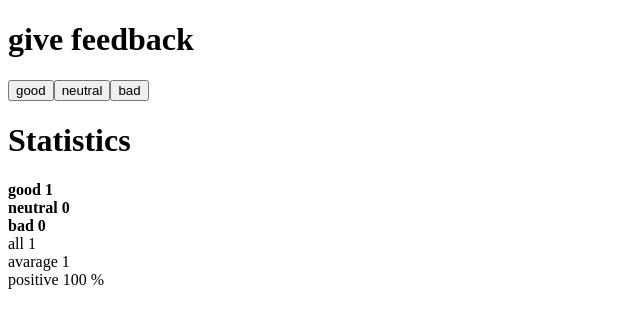
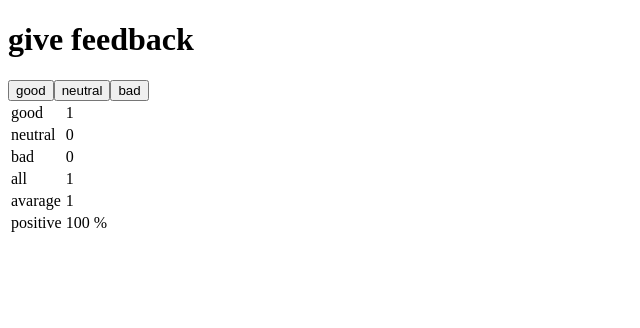
Before and after one commit to FrancoNordinelli/FullStackOpen, a React (Vite) app in the folder part1/: page / in a window 1280 px wide. Both pictures are taken after a click on the button "good". Shown: the top 328 px of the page, without its empty margins (0-640 px from the left). Built offline with nearby package versions, Linux system fonts and the light colour scheme.

Commit message:
1.10 Unicafe

```diff
--- a/part1/unicafe/src/App.jsx
+++ b/part1/unicafe/src/App.jsx
@@ -1,26 +1,42 @@
 import { useState } from "react"
 
+const StatisticsLine = ({ text, value }) => {
+
+
+  return (
+
+          <tr>
+            <td>{text}</td>
+            <td>{value}</td>
+          </tr>
+
+  )
+}
 
 const Statistics = (props) => {
-
-  if(props.bad === 0 && props.good === 0 && props.neutral === 0){
-    return(
-      <h1>No feedback given</h1>
-    )
+  const total = props.good + props.bad + props.neutral
+  if (total === 0) {
+    return <h1>No feedback given</h1>
   }
 
+  const godBad = props.godBad + props.bad
   return (
     <div>
-      <h1>Statistics</h1>
-      <h4 style={{ margin: '0' }}>good {props.good}</h4>
-      <h4 style={{ margin: '0' }}>neutral {props.neutral}</h4>
-      <h4 style={{ margin: '0' }}>bad {props.bad} </h4>
-      <p style={{ margin: '0' }}>all {props.good + props.bad + props.neutral}</p>
-      <p style={{ margin: '0' }}>avarage {((props.good + props.bad * -1) / (props.good + props.bad + props.neutral))}</p>
-      <p style={{ margin: '0' }}>positive {(props.good)*100 / ( props.good + props.bad + props.neutral)} %</p>
+      <table>
+        <tbody>
+      <StatisticsLine text="good" value={props.good} />
+      <StatisticsLine text="neutral" value={props.neutral} />
+      <StatisticsLine text="bad" value={props.bad} />
+      <StatisticsLine text="all" value={total} />
+      <StatisticsLine text="avarage" value={(props.good + (props.bad * (-1))) / total} />
+      <StatisticsLine text="positive" value={(props.good / total) * 100 + ' ' + '%'} />
+      </tbody>
+      </table>
     </div>
   )
 }
+
+
 
 const Button = (props) => {
   return (
@@ -34,7 +50,6 @@ const App = () => {
   const [good, setGood] = useState(0)
   const [neutral, setNeutral] = useState(0)
   const [bad, setBad] = useState(0)
-  const [total, setTotal] = useState(0)
 
   return (
     <div>
@@ -42,7 +57,7 @@ const App = () => {
       <Button handleClick={() => setGood(good + 1)} text="good" />
       <Button handleClick={() => setNeutral(neutral + 1)} text="neutral" />
       <Button handleClick={() => setBad(bad + 1)} text="bad" />
-      <Statistics good={good} neutral={neutral} bad={bad}/>
+      <Statistics good={good} neutral={neutral} bad={bad} />
     </div >
   )
 }
```
